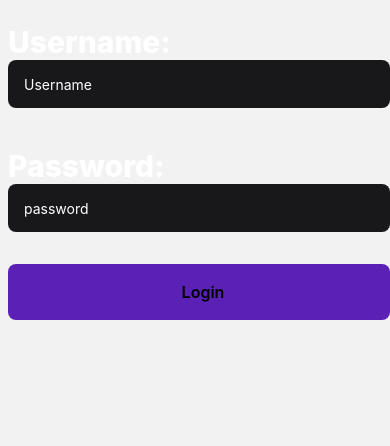
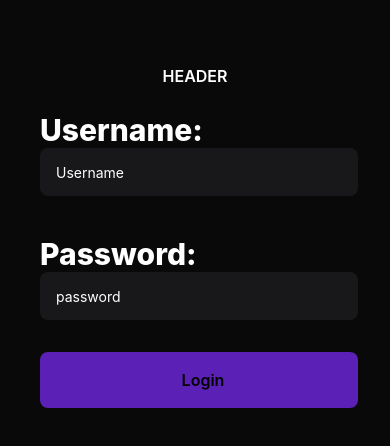
Before and after one commit to sbebenzi/myDot, a React Native app: screen / in a window 390 px wide. Shown: the top 446 px of the page. Built offline with nearby package versions, Linux system fonts and the light colour scheme.

Commit message:
Header in Login

```diff
--- a/src/Login/index.tsx
+++ b/src/Login/index.tsx
@@ -1,9 +1,11 @@
 import { View } from "react-native";
 import Login from "./Components/LogIn";
+import { Header } from "../Components/Header";
 
 export default function FullLogin(){
   return(
-    <View>
+    <View className='flex-1 bg-background px-8 pt-16'>
+      <Header/>
       <Login/>
     </View>
   )
```
